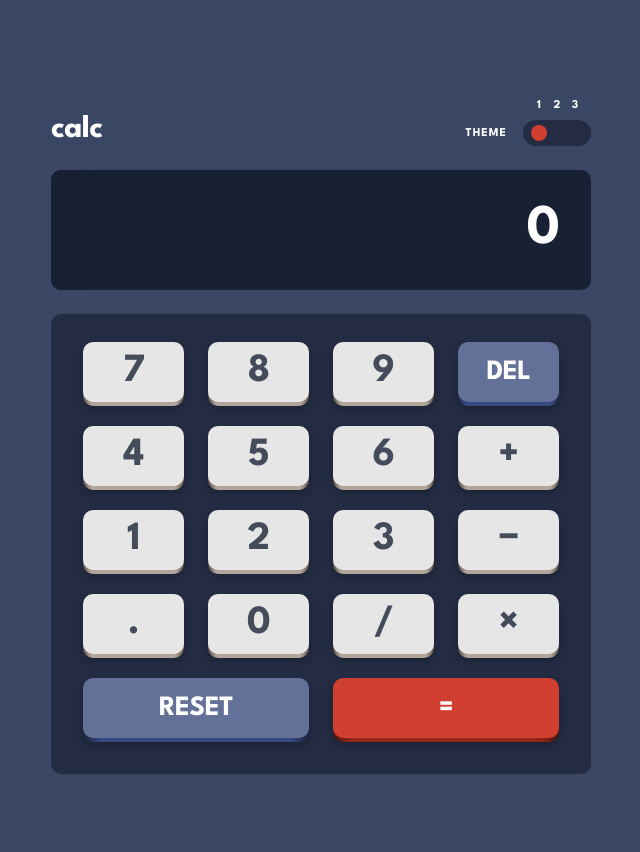
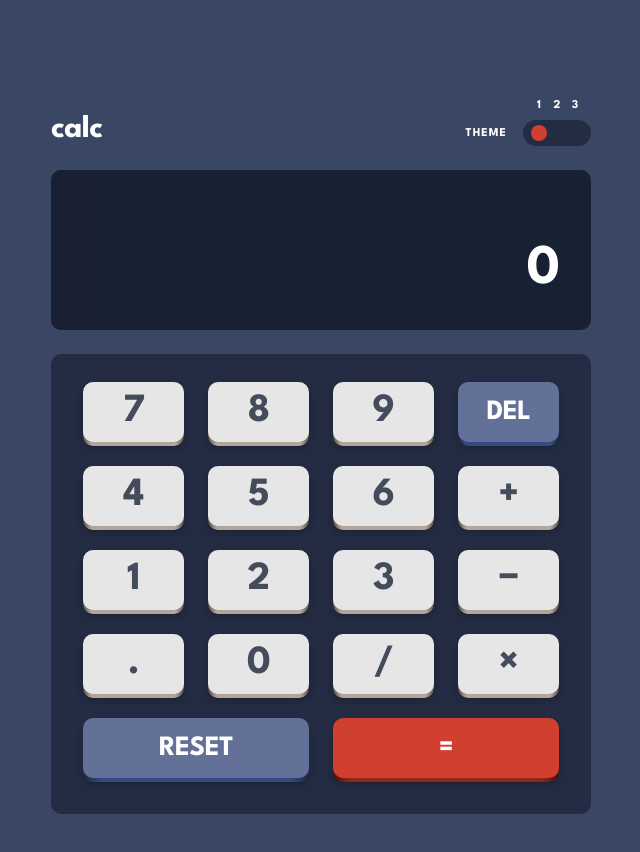
Before and after one commit to kim-fransson/calculator-v2, a Next.js app: page / in a window 1280 px wide. Shown: the top 852 px of the page, without its empty margins (319-959 px from the left). Built offline with nearby package versions, Linux system fonts and the light colour scheme; no server answers.

Commit message:
Added fixed height instead of animating the height layout shift

```diff
--- a/src/components/Display/Display.module.css
+++ b/src/components/Display/Display.module.css
@@ -1,4 +1,5 @@
 .display {
+  height: 8rem;
   position: relative;
   display: flex;
   flex-direction: column;
@@ -11,6 +12,7 @@
   overflow: hidden;
 
   @media (min-width: 48rem) {
+    height: 10rem;
     padding: var(--spacing-400);
   }
 }
@@ -22,7 +24,11 @@
   top: 0;
   bottom: 0;
   width: 4rem;
-  background: linear-gradient(to right, var(--color-type-2-background), transparent);
+  background: linear-gradient(
+    to right,
+    var(--color-type-2-background),
+    transparent
+  );
   pointer-events: none;
   z-index: 1;
 }
--- a/src/components/Display/Display.tsx
+++ b/src/components/Display/Display.tsx
@@ -1,6 +1,5 @@
 "use client";
 
-import { motion, AnimatePresence, Transition } from "motion/react";
 import styles from "./Display.module.css";
 
 interface DisplayProps {
@@ -8,36 +7,12 @@ interface DisplayProps {
   history?: string | null;
 }
 
-const SPRING = {
-  type: "spring",
-  stiffness: 200,
-  damping: 40,
-} as Transition;
-
 function Display({ value, history }: DisplayProps) {
   return (
-    <motion.div
-      transition={SPRING}
-      layout='size'
-      className={styles.display}
-    >
-      {history && (
-        <motion.span
-          layout='position'
-          transition={SPRING}
-          className={styles.history}
-        >
-          {history}
-        </motion.span>
-      )}
-      <motion.span
-        layout='position'
-        transition={SPRING}
-        className={styles.value}
-      >
-        {value}
-      </motion.span>
-    </motion.div>
+    <div className={styles.display}>
+      {history && <span className={styles.history}>{history}</span>}
+      <span className={styles.value}>{value}</span>
+    </div>
   );
 }
 
```
